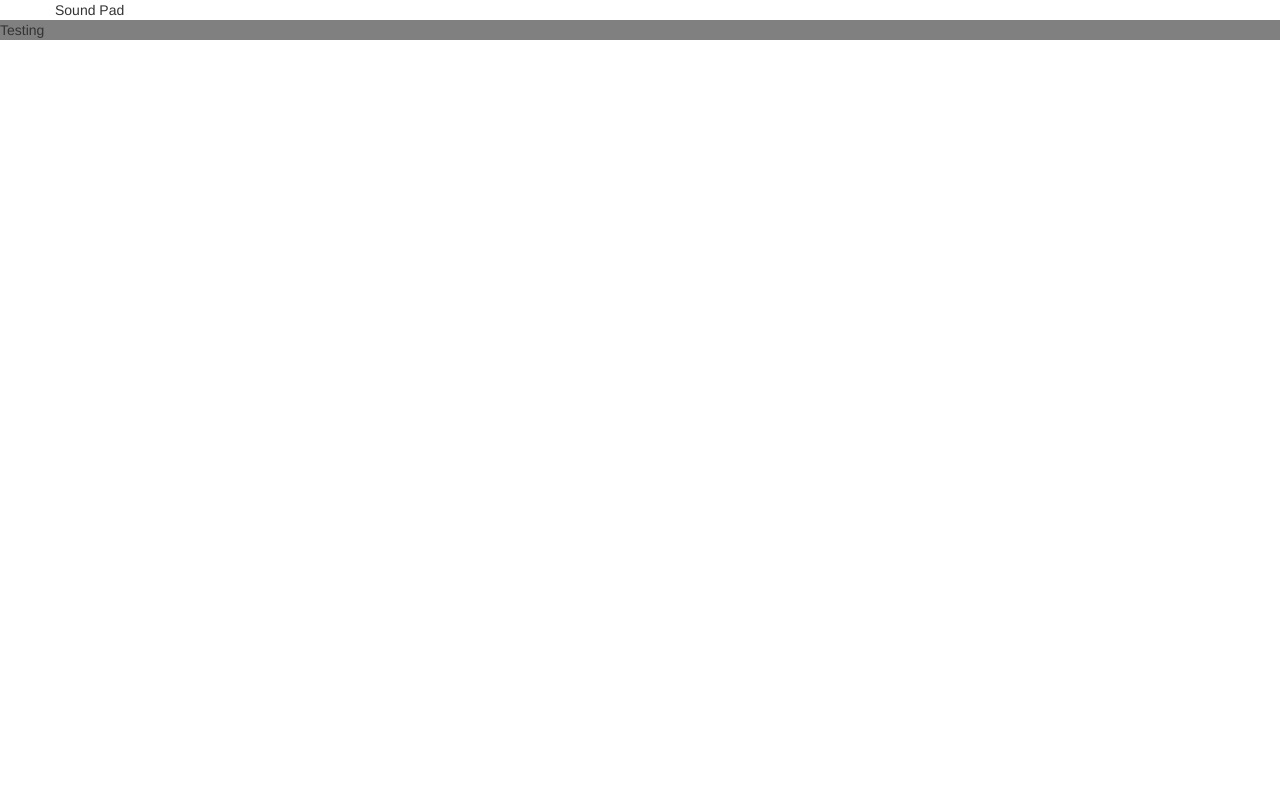
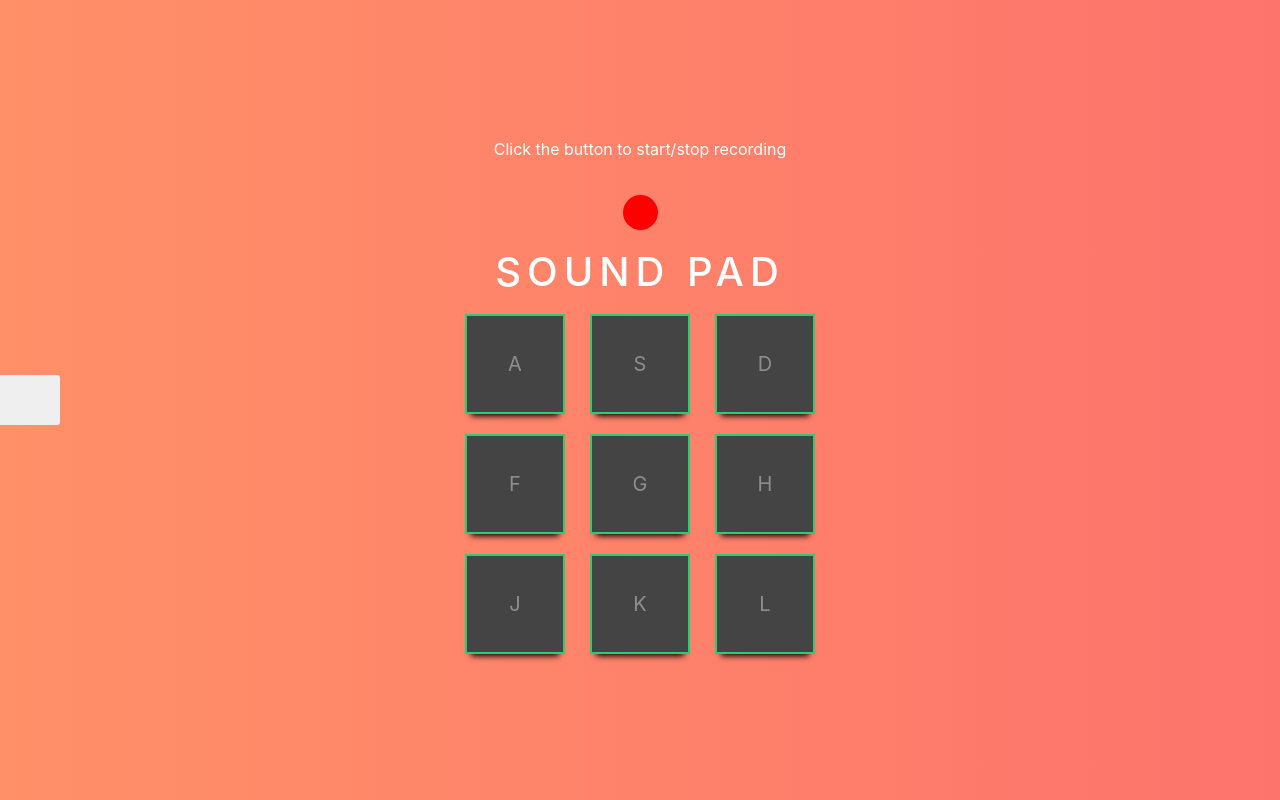
Before and after one commit to lbirts/LB-2000, a PHP site: page / in a window 1280 px wide. Run offline with PHP 8.4, Linux system fonts and the light colour scheme; some web fonts are replaced.

Commit message:
adding css

```diff
--- a/frontend-keyboard/index.html
+++ b/frontend-keyboard/index.html
@@ -5,17 +5,55 @@
     <meta name="viewport" content="width=device-width, initial-scale=1.0">
     <!-- CSS & Bootstrap -->
     <link rel="stylesheet" type="text/css" href="style.css">
-    <link rel="stylesheet" href="https://maxcdn.bootstrapcdn.com/bootstrap/3.3.7/css/bootstrap.min.css" integrity="sha384-BVYiiSIFeK1dGmJRAkycuHAHRg32OmUcww7on3RYdg4Va+PmSTsz/K68vbdEjh4u" crossorigin="anonymous">
+    <link rel="stylesheet" href="https://stackpath.bootstrapcdn.com/bootstrap/4.5.0/css/bootstrap.min.css" integrity="sha384-9aIt2nRpC12Uk9gS9baDl411NQApFmC26EwAOH8WgZl5MYYxFfc+NcPb1dKGj7Sk" crossorigin="anonymous">
 
-    <!-- JS & Bootstrap -->
+    <!-- JS-->
     <script defer rel="stylesheet" src="sound.js"></script>
-    <script src="https://maxcdn.bootstrapcdn.com/bootstrap/3.3.7/js/bootstrap.min.js" integrity="sha384-Tc5IQib027qvyjSMfHjOMaLkfuWVxZxUPnCJA7l2mCWNIpG9mGCD8wGNIcPD7Txa" crossorigin="anonymous"></script>
 
     <title>SoundBoard</title>
 </head>
 <body>
-    <div class="container">
-        <div class="row"> Sound Pad</div>
+    <!-- Record Button -->
+    <p class="text-white">Click the button to start/stop recording</p>
+    <button id="recButton"></button>
+
+    <!-- Sound Pad  -->
+    <h1>SOUND PAD</h1>
+
+    <div class="row pad">
+    <div class="box green-pad">A</div>
+    <div class="box green-pad">S</div>
+    <div class="box green-pad">D</div>
     </div>
+    <div class="row pad">
+    <div class="box green-pad">F</div>
+    <div class="box green-pad">G</div>
+    <div class="box green-pad">H</div>
+    </div>
+    <div class="row pad">
+    <div class="box green-pad">J</div>
+    <div class="box green-pad">K</div>
+    <div class="box green-pad">L</div>
+    </div>
+
+    <!-- Side Nav -->
+    <div class="side-panel b">
+        <ul>
+          <li><a><span class="entypo-plus-circled"></span><span class="menu-item">My Tracks</span></a>
+            <ul class="track-list">
+              <li><a class="entypo-star">Track 1</a></li>
+              <li><a class="entypo-star">Track 2</a></li>
+              <li><a class="entypo-star">Track 3</a></li>
+            </ul>
+          </li>
+          <!-- <li><a><span class="entypo-note"></span><span class="menu-item">Category 1</span></a></li>
+            <li><a><span class="entypo-note"></span><span class="menu-item">Category 2</span></a></li>
+            <li><a><span class="entypo-note"></span><span class="menu-item">Category 3</span></a></li> -->
+        </ul>
+    </div>
+
+    <script src="https://code.jquery.com/jquery-3.5.1.slim.min.js" integrity="sha384-DfXdz2htPH0lsSSs5nCTpuj/zy4C+OGpamoFVy38MVBnE+IbbVYUew+OrCXaRkfj" crossorigin="anonymous"></script>
+    <script src="https://cdn.jsdelivr.net/npm/popper.js@1.16.0/dist/umd/popper.min.js" integrity="sha384-Q6E9RHvbIyZFJoft+2mJbHaEWldlvI9IOYy5n3zV9zzTtmI3UksdQRVvoxMfooAo" crossorigin="anonymous"></script>
+    <script src="https://stackpath.bootstrapcdn.com/bootstrap/4.5.0/js/bootstrap.min.js" integrity="sha384-OgVRvuATP1z7JjHLkuOU7Xw704+h835Lr+6QL9UvYjZE3Ipu6Tp75j7Bh/kR0JKI" crossorigin="anonymous"></script>
 </body>
 </html>
--- a/frontend-keyboard/sound.js
+++ b/frontend-keyboard/sound.js
@@ -1,7 +1,66 @@
-const body = document.querySelector("body")
+const categoryURL = "http://localhost:3000/categories"
+const soundsURL = "http://localhost:3000/sounds"
+const userURL = "http://localhost:3000/users"
+const sidepanel = document.querySelector(".side-panel ul")
 
+// render category on page
+function renderCategory(category) {
+    const li = document.createElement("li")
+    const a = document.createElement("a")
+    const span1 = document.createElement("span")
+    span1.className = "entypo-note"
+    const span2 = document.createElement("span")
+    span2.className = "menu-item"
+    span2.innerText = category.name
+    span2.dataset.id = category.id
+    a.append(span1, span2)
+    li.append(a)
+    sidepanel.append(li)
+}
 
-const adddiv = document.createElement("div")
-adddiv.setAttribute("class","grid-container")
-adddiv.innerText = "Testing"
-body.append(adddiv)
+// render track on page
+function renderTrack(track) {
+    const trackList = document.querySelector(".track-list")
+    trackList.innerHTML = ""
+    const li = document.createElement("li")
+    const a = document.createElement("a")
+    a.className = "entypo-star"
+    a.innerText = "Track 4"
+    li.append(a)
+    debugger
+    trackList.append(li)
+}
+
+// render sounds
+function renderSounds(sound) {
+    console.log(sound)
+}
+
+// category on click event
+sidepanel.addEventListener("click", e => {
+    getSingleCategory(e.target)
+})
+
+// Record button animation
+const recordBtn = document.getElementById("recButton")
+
+recordBtn.addEventListener("click", () => {
+    recordBtn.classList.toggle('Rec')
+});
+
+// fetch single category
+function getSingleCategory(obj) {
+    fetch(categoryURL + `/${obj.dataset.id}`)
+        .then(res => res.json())
+        .then(category => category.sounds.forEach(renderSounds))
+}
+
+// fetch all categories
+fetch(categoryURL)
+    .then(res => res.json())
+    .then(categories => categories.forEach(renderCategory))
+
+// fetch individual user
+fetch(userURL + "/1")
+    .then(res => res.json())
+    .then(user => user.tracks.forEach(renderTrack))
--- a/frontend-keyboard/style.css
+++ b/frontend-keyboard/style.css
@@ -1,5 +1,224 @@
-.grid-container {
-    display: grid;
-    grid-template-columns: 80px 200px auto 40px;
-    background-color: grey;
-  }
+/* Side Nav */
+@import url(http://weloveiconfonts.com/api/?family=entypo);
+/* entypo */
+[class*="entypo-"]:before {
+  display: inline-block;
+  width: 20px;
+  height: 20px;
+  margin-right: 10px;
+  text-align: center;
+  font-family: 'entypo', sans-serif;
+}
+
+.side-panel {
+  padding: 30px 0;
+  position: absolute;
+  left: 0px;
+}
+.side-panel:nth-child(2n) {
+  background: #483430;
+}
+.side-panel ul {
+  margin: 0;
+  padding: 0;
+  list-style: none;
+}
+.side-panel > ul > li:first-child {
+  border-top-right-radius: 3px;
+}
+.side-panel > ul > li:first-child a {
+  padding-top: 13px;
+}
+.side-panel > ul > li:last-child {
+  border-bottom-right-radius: 3px;
+}
+.side-panel > ul > li:last-child a {
+  padding-bottom: 13px;
+}
+.side-panel > ul ul {
+  width: 150px;
+  padding-left: 10px;
+  display: none;
+  position: absolute;
+  top: 0;
+  left: 100%;
+}
+.side-panel > ul ul li:first-child {
+  border-top-left-radius: 3px;
+  border-top-right-radius: 3px;
+  border-right-color: #efefef;
+}
+.side-panel > ul ul li:first-child:before {
+  position: absolute;
+  content: "";
+  width: 0;
+  height: 0;
+  top: 50%;
+  right: 100%;
+  margin-top: -5px;
+  border-top: 5px solid transparent;
+  border-bottom: 5px solid transparent;
+  border-right: 5px solid #efefef;
+  border-right-color: inherit;
+}
+.side-panel > ul ul li:first-child:hover {
+  border-right-color: #fff;
+}
+.side-panel > ul ul li:last-child {
+  border-bottom-left-radius: 3px;
+  border-bottom-right-radius: 3px;
+}
+.side-panel li {
+  position: relative;
+  background: #efefef;
+}
+.side-panel li:hover {
+  background: #fff;
+}
+.side-panel li:hover > ul {
+  display: block;
+}
+.side-panel a {
+  display: inline-block;
+  padding: 8px 15px;
+  cursor: pointer;
+}
+.b li [class*="entypo-"] {
+  display: inline-block;
+  position: relative;
+  left: 105px;
+  transform: translateX(0);
+  transition: all 0.3s ease-in-out;
+  transition-delay: 0.1s;
+}
+.b .menu-item {
+  display: inline-block;
+  opacity: 0;
+  transition: opacity 0.3s ease-in-out;
+}
+.b > ul {
+  position: relative;
+  left: -110px;
+  transform: translate(0) translateZ(0);
+  width: 170px;
+  transition: transform 0.3s 0.1s ease-in-out;
+}
+.b > ul:hover {
+  transform: translateX(110px);
+  transition: all 0.3s ease-in-out;
+}
+.b > ul:hover li [class*="entypo-"] {
+  transform: translateX(-110px);
+  transition-delay: 0;
+}
+.b > ul:hover .menu-item {
+  opacity: 1;
+  transition: opacity 0.3s 0.2s ease-in-out;
+}
+.b > ul ul {
+  display: block;
+  opacity: 0;
+  transform: translate(-100%);
+  transition: all 0.3s ease-in-out;
+  z-index: -1;
+}
+.b li:hover ul {
+  opacity: 1;
+  transform: translate(0);
+}
+
+/* Sound Pad */
+@import "https://fonts.googleapis.com/css?family=Oswald";
+html, body {
+  background: linear-gradient(to left, #fd746c, #ff9068);
+  height: 100%;
+  width: 100%;
+  display: flex;
+  flex-direction: column;
+  justify-content: center;
+  align-items: center;
+  overflow: hidden;
+  font-family: "Oswald", sans-serif;
+}
+h1 {
+  color: #fff;
+  font-size: 5vw;
+  letter-spacing: 6px;
+}
+.pad {
+  width: 350px;
+  display: flex;
+  justify-content: space-between;
+  flex-wrap: wrap;
+}
+.box {
+  width: 100px;
+  height: 100px;
+  margin: 10px 0;
+  box-shadow: 0 8px 6px -6px black;
+  background-color: #444;
+  display: flex;
+  justify-content: center;
+  align-items: center;
+  font-size: 20px;
+  color: rgba(255, 255, 255, 0.4);
+  user-select: none;
+}
+.box:hover {
+  background-color: #5e5e5e;
+  cursor: pointer;
+}
+.box:active {
+  background-color: #2b2b2b;
+  transform: scale(1.1);
+  transition: all 0.2s;
+}
+.active {
+  background-color: #2b2b2b;
+  transform: scale(1.1);
+  transition: all 0.2s;
+}
+.green-pad {
+  border: 2px solid #2ecc71;
+}
+.red-pad {
+  border: 2px solid #e5446d;
+}
+.blue-pad {
+  border: 2px solid #1abc9c;
+}
+
+/* Record Button */
+#recButton {
+	width: 35px;
+	height: 35px;
+	font-size: 0;
+	background-color: red;
+	border: 0;
+	border-radius: 50%;
+	margin: 18px;
+  outline: none;
+}
+
+/* .notRec{
+	background-color: darkred;
+} */
+
+.Rec{
+	animation-name: pulse;
+	animation-duration: 1.5s;
+	animation-iteration-count: infinite;
+	animation-timing-function: linear;
+}
+
+@keyframes pulse{
+	0%{
+		box-shadow: 0px 0px 5px 0px rgba(173,0,0,.3);
+	}
+	65%{
+		box-shadow: 0px 0px 5px 13px rgba(173,0,0,.3);
+	}
+	90%{
+		box-shadow: 0px 0px 5px 13px rgba(173,0,0,0);
+	}
+}
```
